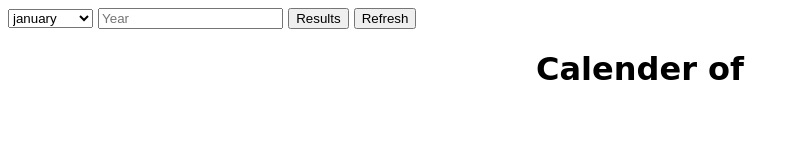
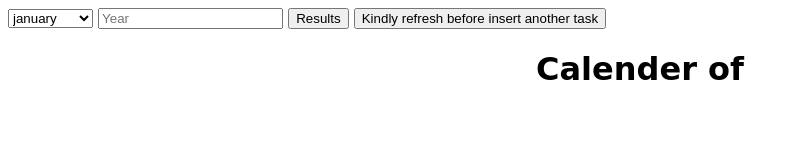
Before and after one commit to raiyan1999j/calender, a plain HTML site: page index.html in a window 1280 px wide. Shown: the whole page, without its empty margins (0-800 px from the left). Drawn offline with Linux system fonts and the light colour scheme; a web font is replaced by a local one.

Commit message:
Update index.html

```diff
--- a/index.html
+++ b/index.html
@@ -11,7 +11,7 @@
     <select id="inputMonth"> </select>
     <input type="text" id="inputYear" placeholder="Year" />
     <button id="click">Results</button>
-    <button onClick="window.location.reload();">Refresh</button>
+    <button onClick="window.location.reload();">Kindly refresh before insert another task</button>
     <h1 class="heading">
       Calender of
       <span class="monthName"></span>
```
